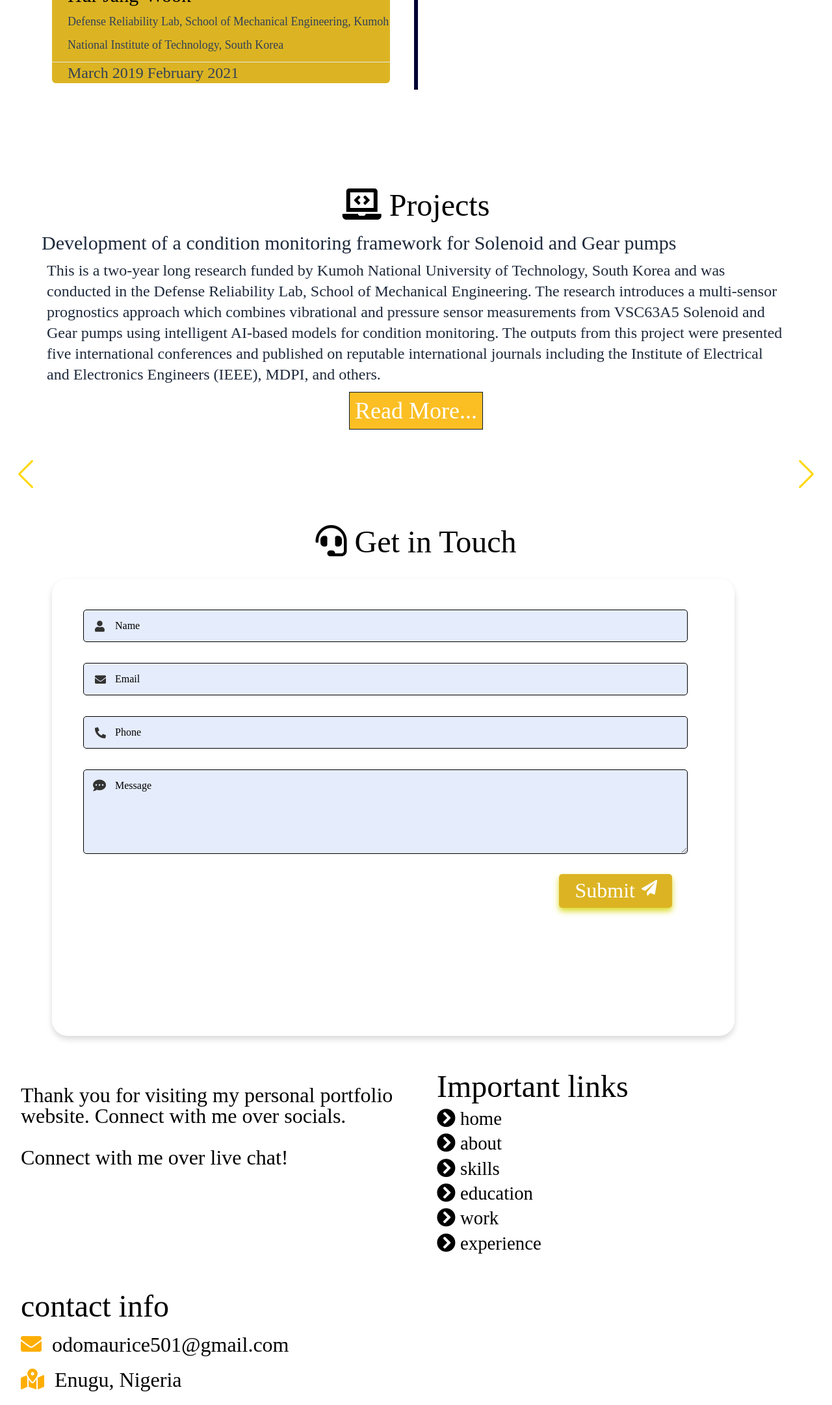
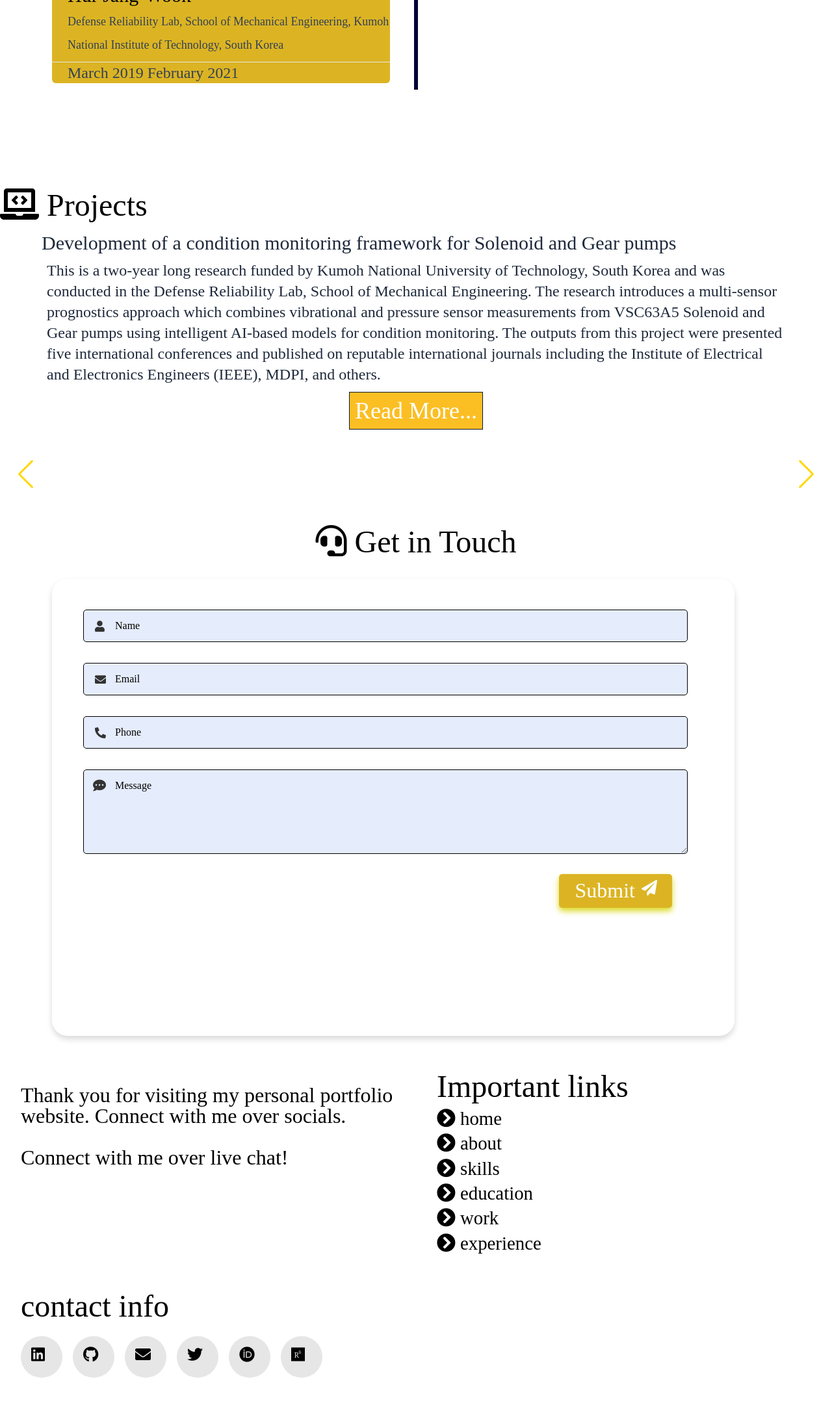
Before and after one commit to odomaurice/ugo_portfolio, a website: page build/index.html in a window 1280 px wide. Shown: the part 3702-5864 px from the top of the page at 65% size. Drawn offline with nearby package versions, Linux system fonts and the light colour scheme; a web font is replaced by a local one.

Commit message:
Update index.html

```diff
--- a/build/index.html
+++ b/build/index.html
@@ -324,7 +324,7 @@
         <div id="projects"
             class="swiper  my-6 bg-slate-white dark:bg-black dark:text-slate-50 w-full   text-4xl text-slate-800 p-3  text-center">
 
-            <h2 class="mt-12 text-4xl sm:text-5xl text-black dark:text-white"> <i class="fas fa-laptop-code"></i> Projects</h2>
+            <h2 class="mt-12 text-4xl text-start sm:text-5xl text-black dark:text-white"> <i class="fas fa-laptop-code"></i> Projects</h2>
             <!-- Additional required wrapper -->
             <div class="swiper-wrapper">
                 <!-- Slides -->
@@ -510,8 +510,7 @@
             <div class="box">
                 <h3 class="text-black dark:text-white">contact info</h3>
 
-                <p> <i class="fas fa-envelope"></i>odomaurice501@gmail.com</p>
-                <p> <i class="fas fa-map-marked-alt"></i>Enugu, Nigeria</p>
+
                 <div class="share">
 
                     <a href="https://www.linkedin.com/in/ugoakpudo/" class="fab fa-linkedin" aria-label="LinkedIn"
```
